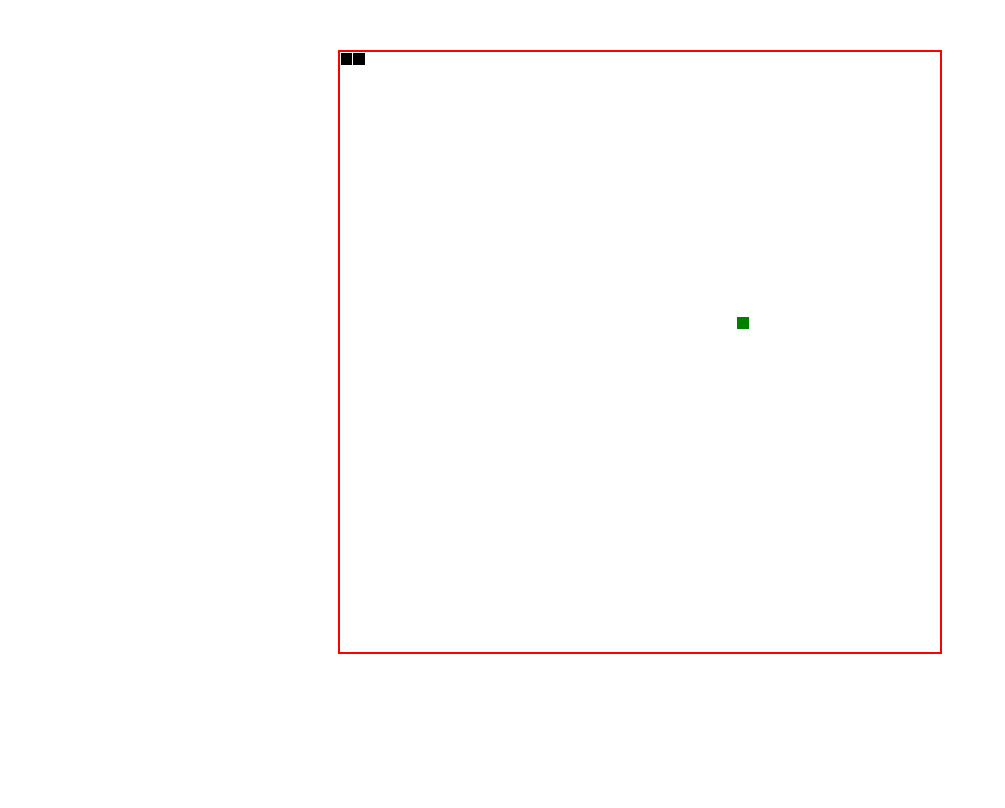
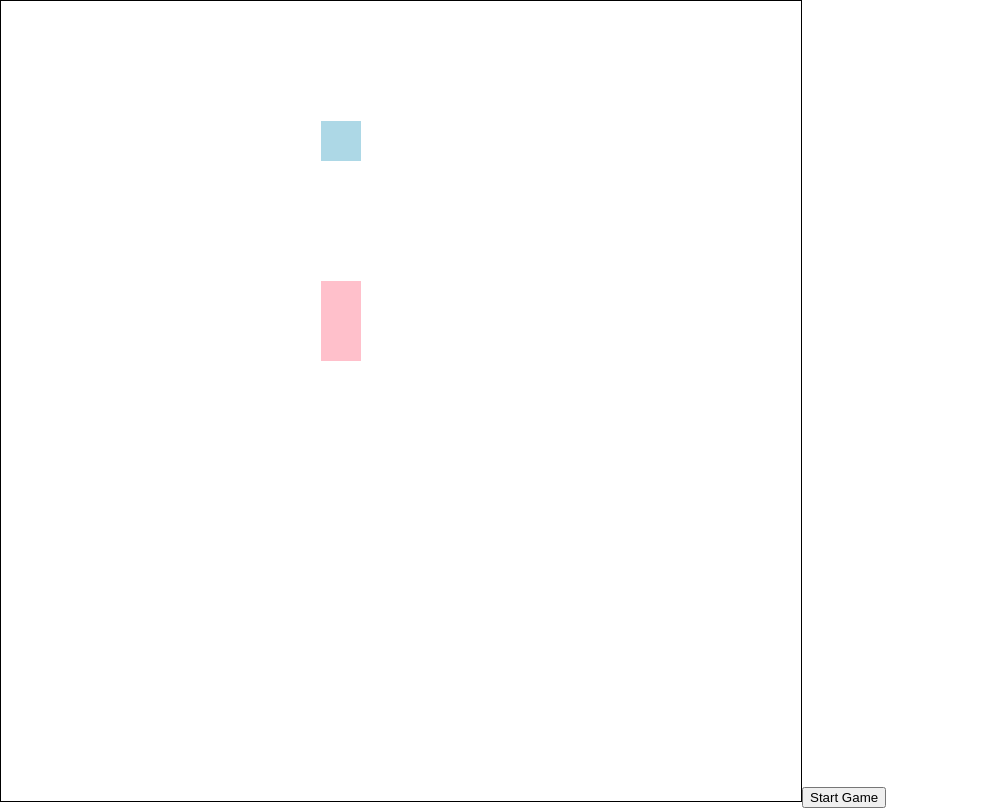
Before and after one commit to motasimfoad/react-snake-game, a React (Create React App) app: page / in a window 1280 px wide. Shown: the whole page, without its empty margins (0-1005 px from the left). Built offline with nearby package versions, Linux system fonts and the light colour scheme.

Commit message:
new snake forked from another repo

```diff
--- a/src/App.js
+++ b/src/App.js
@@ -1,5 +1,5 @@
 import React from 'react';
-import Home from '../src/Pages/Home'
+import Home from '../src/Pages/Home';
 
 function App() {
   return (
--- a/src/Components/snake/index.js
+++ /dev/null
@@ -1,21 +0,0 @@
-import React from 'react';
-import '../snake/snake.css';
-
-function Snake(props) {
-  return (
-      <div>
-      {props.snakeBody.map((dot, i) => {
-            const style = {
-                left: `${dot[0]}%`,
-                top: `${dot[1]}%`
-            }
-            return(
-                <div className="snake-body" key={i} style={style}>
-                </div>
-            )
-        })}
-    </div>
-  );
-}
-
-export default Snake;
--- a/src/Components/snake/snake.css
+++ /dev/null
@@ -1,8 +0,0 @@
-.snake-body {
-    position: absolute;
-    width: 2%;
-    height: 2%;
-    background-color: #000;
-    border: 1px solid #fff;
-    z-index: 2;
-  }
--- a/src/Components/snake_food/food.css
+++ /dev/null
@@ -1,8 +0,0 @@
-.food-body {
-    position: absolute;
-    width: 2%;
-    height: 2%;
-    background-color: green;
-    border: 1px solid #fff;
-    z-index: 1;
-  }
--- a/src/Components/snake_food/index.js
+++ /dev/null
@@ -1,26 +0,0 @@
-import React, { useState } from 'react';
-import '../snake_food/food.css';
-
-function Food(props) {
-
-const [foodStyleL , setFoodStyleL] = useState([
-    props.snakeFood[0]
-  ]);
-
-  const [foodStyleT , setFoodStyleT] = useState([
-    props.snakeFood[1]
-  ]);
-
-   const style = {
-    left: `${foodStyleL}%`,
-    top: `${foodStyleT}%`
- };
-
-return (
-    <div>
-      <div className="food-body" style={style}></div>
-    </div>
-  );
-}
-
-export default Food;
--- /dev/null
+++ b/src/Constant/index.js
@@ -0,0 +1,23 @@
+const CANVAS_SIZE = [800, 800];
+const SNAKE_START = [
+  [8, 7],
+  [8, 8]
+];
+const APPLE_START = [8, 3];
+const SCALE = 40;
+const SPEED = 150;
+const DIRECTIONS = {
+  38: [0, -1], // up
+  40: [0, 1], // down
+  37: [-1, 0], // left
+  39: [1, 0] // right
+};
+
+export {
+  CANVAS_SIZE,
+  SNAKE_START,
+  APPLE_START,
+  SCALE,
+  SPEED,
+  DIRECTIONS
+};
--- a/src/GameLogics/index.js
+++ /dev/null
@@ -1,36 +0,0 @@
-export const foodPosition = () => {
-    let min = 1;
-    let max = 98;
-    let x = Math.floor((Math.random()*(max-min+1)+min)/2)*2;
-    let y = Math.floor((Math.random()*(max-min+1)+min)/2)*2;
-    return [x,y]
-}
-
-export const moveSnake = (props) => {
-    let position = [props.snakeBody];
-    let head = position[position.length-1];
-    let copyDirection = props.direction;
-
-    switch (copyDirection){
-        case 'RIGHT':
-        head = [head[0] + 2, head[1]];
-        break;
-        case 'LEFT':
-        head = [head[0] - 2, head[1]];
-        break;
-         case 'DOWN':
-        head = [head[0], head[1] + 2];
-        break;
-        case 'UP':
-        head = [head[0], head[1] - 2];
-        break;
-    }
-    position.push(head);
-    position.shift();
-    let np = position
-
-
-
-
-return np;
-}
--- /dev/null
+++ b/src/HelperFunction/index.js
@@ -0,0 +1,22 @@
+// Custom Hook by Dan Abramov
+import { useEffect, useRef } from 'react';
+
+export function useInterval(callback, delay) {
+  const savedCallback = useRef();
+
+  // Remember the latest callback.
+  useEffect(() => {
+    savedCallback.current = callback;
+  }, [callback]);
+
+  // Set up the interval.
+  useEffect(() => {
+    function tick() {
+      savedCallback.current();
+    }
+    if (delay !== null) {
+      let id = setInterval(tick, delay);
+      return () => clearInterval(id);
+    }
+  }, [delay]);
+}
--- a/src/Pages/Home/index.js
+++ b/src/Pages/Home/index.js
@@ -1,54 +1,125 @@
-import React, { useState, useEffect } from 'react';
-import '../Home/home.css';
-import Snake from '../../Components/snake';
-import Food from '../../Components/snake_food';
-import {foodPosition, moveSnake} from '../../GameLogics';
+import React, { useState, useRef, useEffect } from 'react';
+import { useInterval } from '../../HelperFunction';
+import {
+  CANVAS_SIZE,
+  SNAKE_START,
+  APPLE_START,
+  SCALE,
+  SPEED,
+  DIRECTIONS
+} from '../../Constant';
 
-function Home() {
+const App = () => {
+  const canvasRef = useRef();
+  const [snake, setSnake] = useState(SNAKE_START);
+  const [apple, setApple] = useState(APPLE_START);
+  const [dir, setDir] = useState([0, -1]);
+  const [speed, setSpeed] = useState(null);
+  const [gameOver, setGameOver] = useState(false);
 
-const [snakeBody, setSnakeBody] = useState([[0,0],[2,0]]);
-const [snakeFood, setSnakeFood] = useState(foodPosition());
-const [direction, setDirection] = useState('RIGHT');
-const [gameSpeed, setGameSpeed] = useState(200);
+  useInterval(() => gameLoop(), speed);
 
-useEffect(() => {
-      document.onkeydown = onkeydown;
-    //   setInterval(() => {
-    //     setSnakeBody(moveSnake({snakeBody, direction}));
-    //   }, 500);
+  const endGame = () => {
+    setSpeed(null);
+    setGameOver(true);
+  };
 
-      console.log(direction);
-      let a = moveSnake({snakeBody, direction});
-      console.log(a);
+  const moveSnake = ({ keyCode }) =>
+    keyCode >= 37 && keyCode <= 40 && setDir(DIRECTIONS[keyCode]);
 
-    });
+  const createApple = () =>
+    apple.map((_a, i) => Math.floor(Math.random() * (CANVAS_SIZE[i] / SCALE)));
 
-onkeydown = (e) =>{
-   e = e || window.event;
-   switch (e.keyCode){
-       case 37:
-        setDirection('LEFT');
+  const checkCollision = (piece, snk = snake) => {
+    if (
+      piece[0] * SCALE >= CANVAS_SIZE[0] ||
+      piece[0] < 0 ||
+      piece[1] * SCALE >= CANVAS_SIZE[1] ||
+      piece[1] < 0
+    )
+      return true;
+
+    for (const segment of snk) {
+      if (piece[0] === segment[0] && piece[1] === segment[1]) return true;
+    }
+    return false;
+  };
+
+  const checkAppleCollision = newSnake => {
+    if (newSnake[0][0] === apple[0] && newSnake[0][1] === apple[1]) {
+      let newApple = createApple();
+      while (checkCollision(newApple, newSnake)) {
+        newApple = createApple();
+      }
+      setApple(newApple);
+      return true;
+    }
+    return false;
+  };
+
+  const gameLoop = () => {
+    const snakeCopy = JSON.parse(JSON.stringify(snake));
+    const newSnakeHead = [snakeCopy[0][0] + dir[0], snakeCopy[0][1] + dir[1]];
+    snakeCopy.unshift(newSnakeHead);
+    if (checkCollision(newSnakeHead)) endGame();
+    if (!checkAppleCollision(snakeCopy)) snakeCopy.pop();
+    setSnake(snakeCopy);
+    switch (snake.length) {
+        case 5:
+            setSpeed(140)
             break;
-       case 38:
-        setDirection('UP');
+            case 10:
+                setSpeed(130)
                 break;
-       case 39:
-        setDirection('RIGHT');
+                case 15:
+            setSpeed(120)
             break;
-       case 40:
-        setDirection('DOWN');
+            case 20:
+            setSpeed(110)
             break;
+            case 25:
+            setSpeed(100)
+            break;
+            case 30:
+            setSpeed(90)
+            break;
+            case 35:
+            setSpeed(50)
+            break;
+
     }
   };
 
+  const startGame = () => {
+    setSnake(SNAKE_START);
+    setApple(APPLE_START);
+    setDir([0, -1]);
+    setSpeed(SPEED);
+    setGameOver(false);
+  };
+
+  useEffect(() => {
+    const context = canvasRef.current.getContext("2d");
+    context.setTransform(SCALE, 0, 0, SCALE, 0, 0);
+    context.clearRect(0, 0, window.innerWidth, window.innerHeight);
+    context.fillStyle = "pink";
+    snake.forEach(([x, y]) => context.fillRect(x, y, 1, 1));
+    context.fillStyle = "lightblue";
+    context.fillRect(apple[0], apple[1], 1, 1);
+  }, [snake, apple, gameOver]);
+
   return (
-    <div className="app">
-      <div className="game-board">
-        <Snake snakeBody={snakeBody} />
-        <Food snakeFood={snakeFood} />
-      </div>
+    <div role="button" tabIndex="0" onKeyDown={e => moveSnake(e)}>
+      <canvas
+        style={{ border: "1px solid black" }}
+        ref={canvasRef}
+        width={`${CANVAS_SIZE[0]}px`}
+        height={`${CANVAS_SIZE[1]}px`}
+      />
+      {gameOver && <div>GAME OVER!{snake.length}</div>}
+      <button onClick={startGame}>Start Game</button>
     </div>
   );
-}
+};
 
-export default Home;
+export default App;
```
Also changed, not shown: 2 other files (tests, documents, lock files or other folders). Lines whose indentation alone changed are shown as unchanged.
